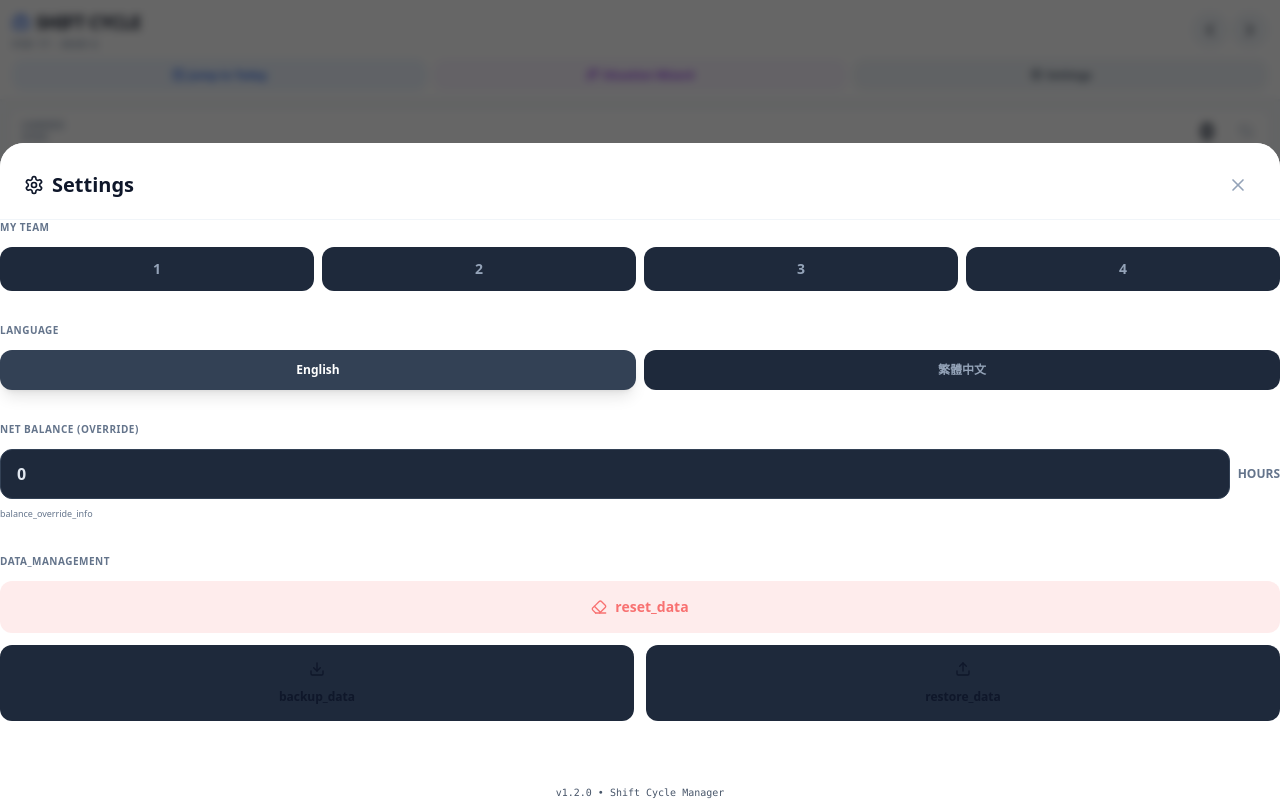
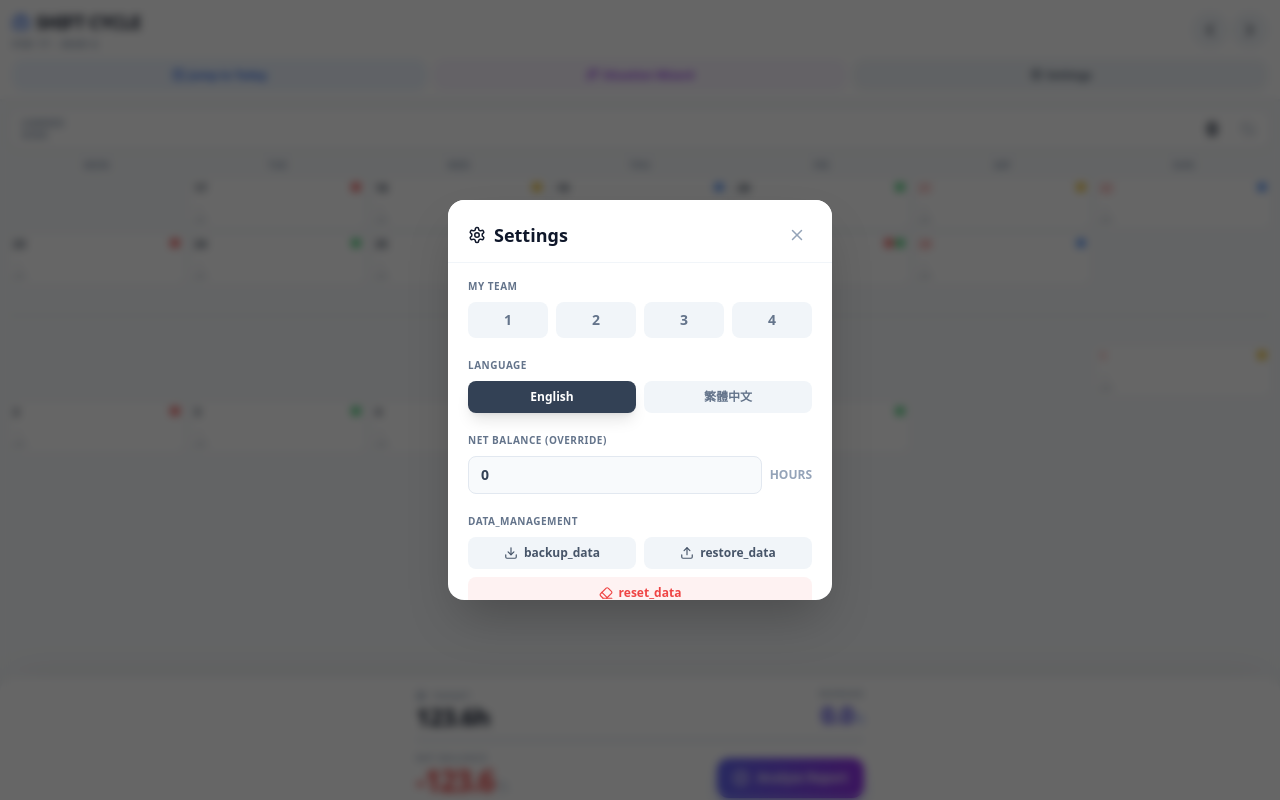
Before and after one commit to vergilmclee/Marine-Work-Hour-Balance, a React (Vite) app: page / in a window 1280 px wide. Both pictures are taken after a click on the button "Settings". Built offline with nearby package versions, Linux system fonts and the light colour scheme.

Commit message:
Add clear button to carried-over card and center settings dialog at half-screen size
Co-authored-by: vergilmclee <vergilmclee@users.noreply.github.com>

```diff
--- a/App.tsx
+++ b/App.tsx
@@ -579,15 +579,24 @@ const AppContent: React.FC = () => {
                 setPreviousBalance(parseFloat(e.target.value) || 0);
                 setIsLinkedBalance(false);
               }}
-              className={`text-right w-28 font-black text-2xl bg-transparent border-none outline-none p-0 ${previousBalance < 0 ? 'text-red-500' : 'text-slate-800'}`}
+              className={`text-right w-24 font-black text-xl bg-transparent border-none outline-none p-0 ${previousBalance < 0 ? 'text-red-500' : 'text-slate-800'}`}
             />
+            {previousBalance !== 0 && (
+              <button
+                onClick={() => { setPreviousBalance(0); setIsLinkedBalance(false); }}
+                className="p-1 rounded-full text-slate-300 hover:text-red-500 hover:bg-red-50 transition-colors active:scale-95"
+                title="Clear to 0"
+              >
+                <X size={14} />
+              </button>
+            )}
             <button
               onClick={() => {
                 const { balance, isLinked } = getEffectivePreviousBalance(cycleIndex);
                 setPreviousBalance(balance);
                 setIsLinkedBalance(isLinked);
               }}
-              className={`p-1.5 rounded-full transition-colors ${isLinkedBalance ? 'text-blue-200 hover:text-blue-600' : 'text-slate-400 hover:text-blue-600 hover:bg-slate-50'}`}
+              className={`p-1 rounded-full transition-colors ${isLinkedBalance ? 'text-blue-200 hover:text-blue-600' : 'text-slate-400 hover:text-blue-600 hover:bg-slate-50'}`}
               title="Recalculate / Sync Balance"
             >
               <RefreshCcw size={14} />
@@ -711,28 +720,29 @@ const AppContent: React.FC = () => {
         />
       )}
 
-      {/* Settings Drawer */}
+      {/* Settings Dialog */}
       {showSettings && (
         <>
           <div className="fixed inset-0 bg-black/60 z-[100] backdrop-blur-sm" onClick={() => setShowSettings(false)} />
-          <div className="fixed bottom-0 left-0 right-0 bg-white rounded-t-3xl z-[110] pb-safe animate-in slide-in-from-bottom duration-300 max-h-[90vh] overflow-y-auto">
-            <div className="flex justify-between items-center px-6 pt-6 pb-4 border-b border-slate-100 sticky top-0 bg-white z-10">
-              <h2 className="text-xl font-bold text-slate-900 flex items-center gap-2"><Settings size={20} /> {t('settings')}</h2>
-              <button onClick={() => setShowSettings(false)} className="p-2 hover:bg-slate-100 rounded-full transition-colors text-slate-400">
-                <X size={20} />
-              </button>
-            </div>
+          <div className="fixed inset-0 z-[110] flex items-center justify-center p-4 pointer-events-none">
+            <div className="bg-white rounded-2xl shadow-2xl w-full max-w-sm max-h-[50vh] overflow-y-auto pointer-events-auto">
+              <div className="flex justify-between items-center px-5 pt-5 pb-3 border-b border-slate-100 sticky top-0 bg-white z-10 rounded-t-2xl">
+                <h2 className="text-lg font-bold text-slate-900 flex items-center gap-2"><Settings size={18} /> {t('settings')}</h2>
+                <button onClick={() => setShowSettings(false)} className="p-1.5 hover:bg-slate-100 rounded-full transition-colors text-slate-400">
+                  <X size={18} />
+                </button>
+              </div>
 
-            <div className="space-y-8">
+              <div className="space-y-5 px-5 py-4">
               {/* User Team */}
               <div>
-                <label className="text-[10px] font-bold uppercase text-slate-500 mb-3 block tracking-wider">{t('my_team')}</label>
+                <label className="text-[10px] font-bold uppercase text-slate-500 mb-2 block tracking-wider">{t('my_team')}</label>
                 <div className="grid grid-cols-4 gap-2">
                   {[1, 2, 3, 4].map(team => (
                     <button
                       key={team}
                       onClick={() => setUserTeam(team)}
-                      className={`py-3 rounded-xl text-sm font-bold transition-all ${userTeam === team ? 'bg-blue-600 text-white shadow-lg shadow-blue-900/20' : 'bg-slate-800 text-slate-400 hover:bg-slate-700'}`}
+                      className={`py-2 rounded-lg text-sm font-bold transition-all ${userTeam === team ? 'bg-blue-600 text-white shadow-lg shadow-blue-900/20' : 'bg-slate-100 text-slate-500 hover:bg-slate-200'}`}
                     >
                       {team}
                     </button>
@@ -742,17 +752,17 @@ const AppContent: React.FC = () => {
 
               {/* Language Selection */}
               <div>
-                <label className="text-[10px] font-bold uppercase text-slate-500 mb-3 block tracking-wider">{t('language')}</label>
+                <label className="text-[10px] font-bold uppercase text-slate-500 mb-2 block tracking-wider">{t('language')}</label>
                 <div className="grid grid-cols-2 gap-2">
                   <button
                     onClick={() => setLanguage('en')}
-                    className={`py-3 rounded-xl text-xs font-bold transition-all ${language === 'en' ? 'bg-slate-700 text-white shadow-lg' : 'bg-slate-800 text-slate-400 hover:bg-slate-700'}`}
+                    className={`py-2 rounded-lg text-xs font-bold transition-all ${language === 'en' ? 'bg-slate-700 text-white shadow-lg' : 'bg-slate-100 text-slate-500 hover:bg-slate-200'}`}
                   >
                     English
                   </button>
                   <button
                     onClick={() => setLanguage('zh-HK')}
-                    className={`py-3 rounded-xl text-xs font-bold transition-all ${language === 'zh-HK' ? 'bg-slate-700 text-white shadow-lg' : 'bg-slate-800 text-slate-400 hover:bg-slate-700'}`}
+                    className={`py-2 rounded-lg text-xs font-bold transition-all ${language === 'zh-HK' ? 'bg-slate-700 text-white shadow-lg' : 'bg-slate-100 text-slate-500 hover:bg-slate-200'}`}
                   >
                     繁體中文
                   </button>
@@ -761,49 +771,47 @@ const AppContent: React.FC = () => {
 
               {/* Previous Balance Override */}
               <div>
-                <label className="text-[10px] font-bold uppercase text-slate-500 mb-3 block tracking-wider">{t('net_balance')} (Override)</label>
+                <label className="text-[10px] font-bold uppercase text-slate-500 mb-2 block tracking-wider">{t('net_balance')} (Override)</label>
                 <div className="flex items-center gap-2">
                   <input
                     type="number"
                     step="0.5"
                     value={previousBalance}
                     onChange={(e) => setPreviousBalance(parseFloat(e.target.value) || 0)}
-                    className="flex-1 bg-slate-800 border border-slate-700 rounded-xl px-4 py-3 text-slate-200 font-bold outline-none focus:ring-2 focus:ring-blue-500"
+                    className="flex-1 bg-slate-50 border border-slate-200 rounded-lg px-3 py-2 text-slate-700 font-bold outline-none focus:ring-2 focus:ring-blue-500 text-sm"
                   />
-                  <div className="text-xs font-bold text-slate-500 uppercase">Hours</div>
+                  <div className="text-xs font-bold text-slate-400 uppercase">Hours</div>
                 </div>
-                <p className="text-[9px] text-slate-500 mt-2 leading-relaxed">
-                  {t('balance_override_info') || "Manually adjust if the carry-over calculation is incorrect."}
-                </p>
               </div>
 
               {/* Report moved to main screen overlay */}
 
               {/* Data Management */}
               <div>
-                <label className="text-[10px] font-bold uppercase text-slate-500 mb-3 block tracking-wider">{t('data_management')}</label>
-                <div className="space-y-3">
-                  <button onClick={handleResetApp} className="w-full p-4 bg-red-500/10 text-red-400 rounded-xl flex items-center justify-center gap-2 hover:bg-red-500/20 transition-colors font-bold text-sm">
-                    <Eraser size={16} /> {t('reset_data')}
-                  </button>
-                  <div className="grid grid-cols-2 gap-3">
-                    <button onClick={handleBackup} className="p-4 bg-slate-800 rounded-xl flex flex-col items-center justify-center gap-2 hover:bg-slate-700 transition-colors font-bold text-xs">
-                      <Download size={16} className="mb-1" /> {t('backup_data')}
+                <label className="text-[10px] font-bold uppercase text-slate-500 mb-2 block tracking-wider">{t('data_management')}</label>
+                <div className="space-y-2">
+                  <div className="grid grid-cols-2 gap-2">
+                    <button onClick={handleBackup} className="py-2 px-3 bg-slate-100 rounded-lg flex items-center justify-center gap-1.5 hover:bg-slate-200 transition-colors font-bold text-xs text-slate-600">
+                      <Download size={14} /> {t('backup_data')}
                     </button>
                     <div className="relative">
                       <input type="file" onChange={handleRestore} className="absolute inset-0 opacity-0 cursor-pointer z-10" accept=".json" />
-                      <button className="w-full h-full p-4 bg-slate-800 rounded-xl flex flex-col items-center justify-center gap-2 hover:bg-slate-700 transition-colors font-bold text-xs">
-                        <Upload size={16} className="mb-1" /> {t('restore_data')}
+                      <button className="w-full py-2 px-3 bg-slate-100 rounded-lg flex items-center justify-center gap-1.5 hover:bg-slate-200 transition-colors font-bold text-xs text-slate-600">
+                        <Upload size={14} /> {t('restore_data')}
                       </button>
                     </div>
                   </div>
+                  <button onClick={handleResetApp} className="w-full py-2 bg-red-50 text-red-500 rounded-lg flex items-center justify-center gap-1.5 hover:bg-red-100 transition-colors font-bold text-xs">
+                    <Eraser size={14} /> {t('reset_data')}
+                  </button>
                 </div>
               </div>
 
-              <div className="pt-8 text-center">
+              <div className="pt-4 pb-2 text-center">
                 <p className="text-[10px] text-slate-600 font-mono">v1.2.0 • Shift Cycle Manager</p>
               </div>
             </div>
+          </div>
           </div>
         </>
       )}
```
